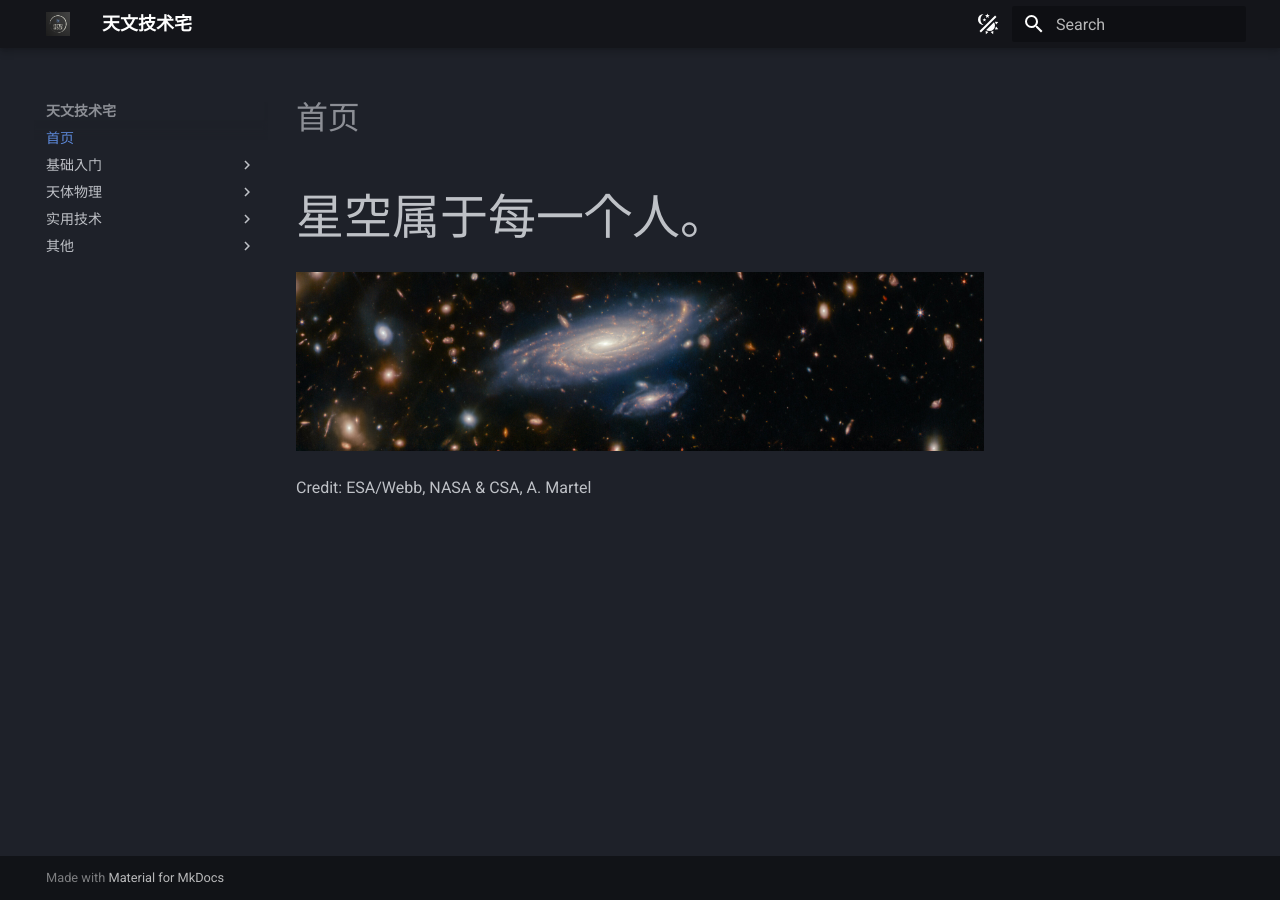
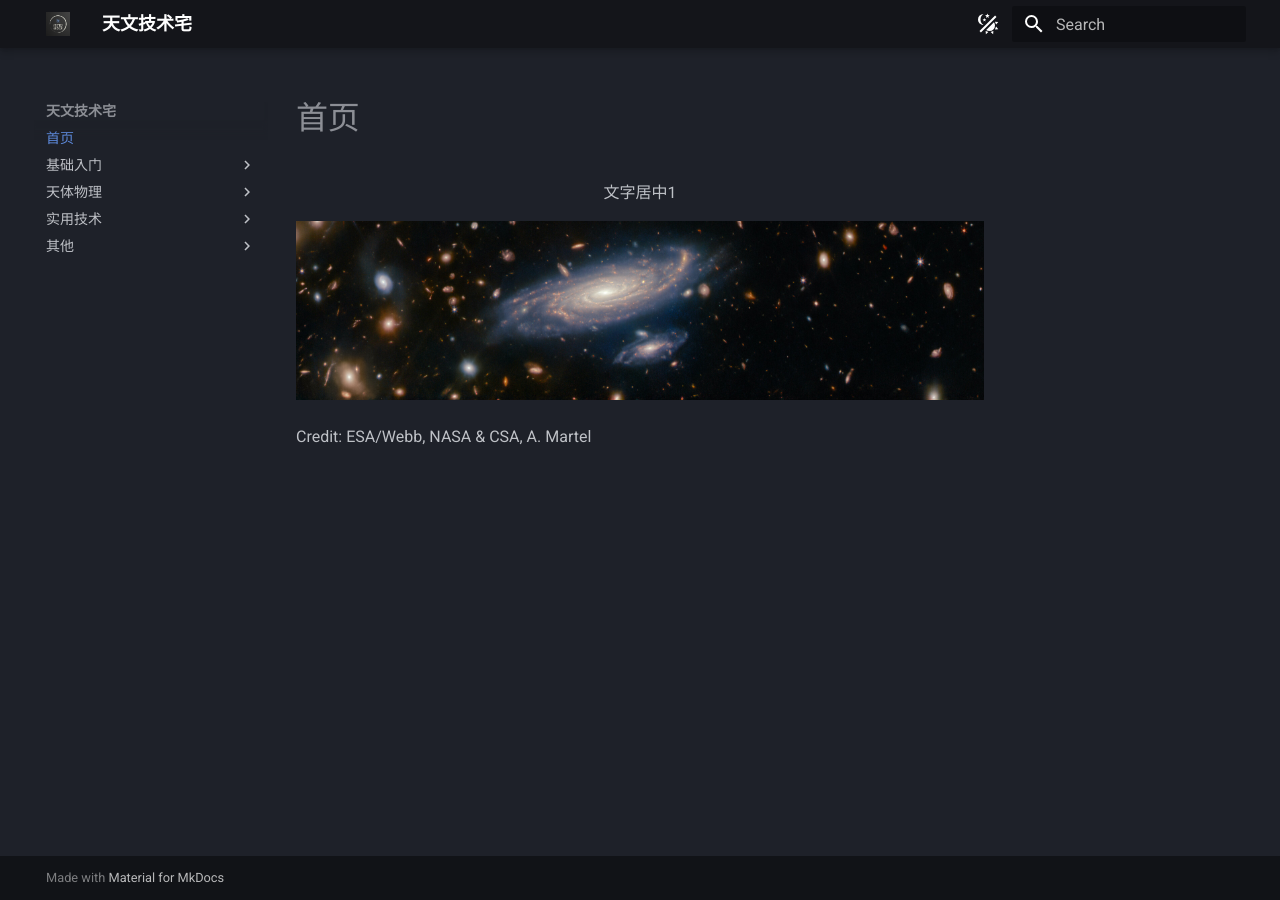
Before and after one commit to Charon-Astro/astrogeeker, an MkDocs documentation site: the page built from docs/index.md, in a window 1280 px wide. Built offline with MkDocs 1.6.1 and Material for MkDocs 9.7.7, drawn with Linux system fonts in a browser that asks for light colours.

Commit message:
Update index.md

```diff
--- a/docs/index.md
+++ b/docs/index.md
@@ -1,4 +1,4 @@
-<font face="HEI" size=7>星空属于每一个人。</font>
+<center>文字居中1</center>
 
 ![alt 属性文本](assets/images/potm2301a.jpg)
 
```
